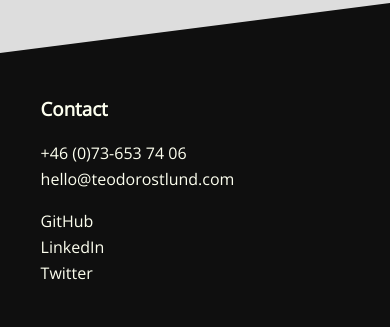
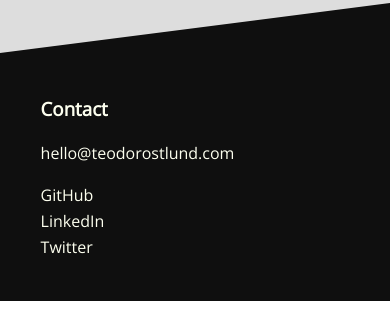
Before and after one commit to teodorfn/teodorfn.github.io, a plain HTML site: page index.html in a window 390 px wide. Shown: the part 2790-3117 px from the top of the page. After the commit the page ends 3091 px from the top, so only its background shows below. Drawn offline with nearby package versions, Linux system fonts and the light colour scheme.

Commit message:
Removed phone number

```diff
--- a/index.html
+++ b/index.html
@@ -123,7 +123,6 @@
 					<h3>Contact</h3>
 
 					<ul class="footer-links">
-						<li><a href="tel:+46736537406">+46 (0)73-653 74 06</a></li>
 						<li><a href="mailto:hello@teodorostlund.com">hello@teodorostlund.com</a></li>
 					</ul>
 
```
